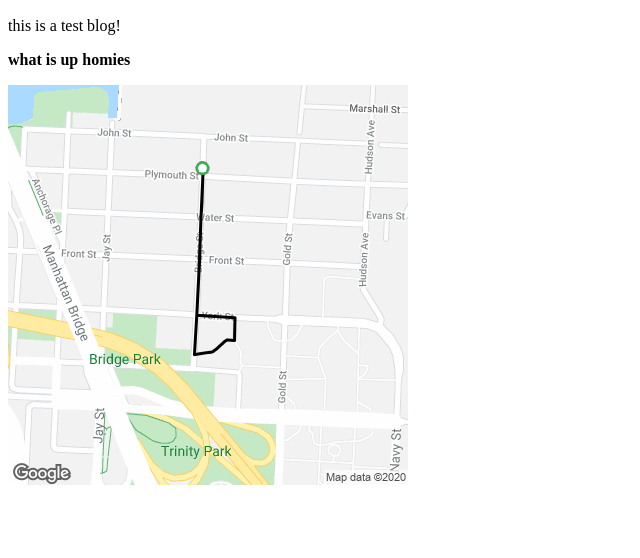
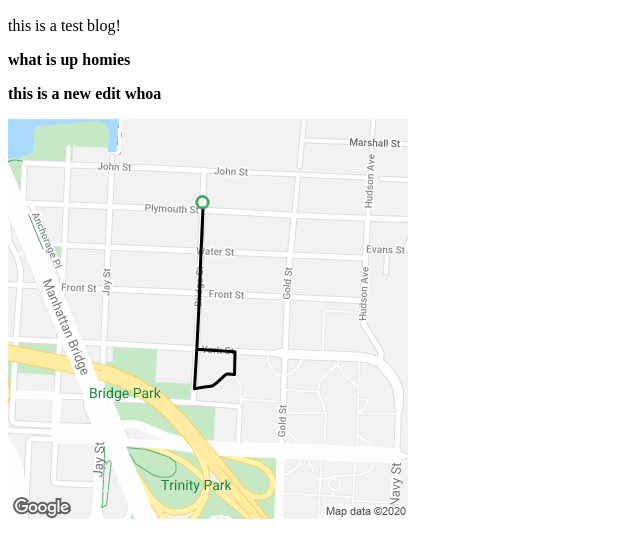
Before and after one commit to wcauchois/netlify-cms-tutorial, a Gatsby site: page /another in a window 1280 px wide. Shown: the part 136-694 px from the top of the page, without its empty margins (0-640 px from the left). Built offline with nearby package versions, Linux system fonts and the light colour scheme; Gatsby itself is replaced by a stand-in of ours.

Commit message:
Update Blog “heyy”

```diff
--- a/blog/heyy.md
+++ b/blog/heyy.md
@@ -7,4 +7,8 @@ this is a test blog!
 
 **what is up homies**
 
+
+
+**this is a new edit whoa**
+
 ![](/assets/asdf.png)
```
